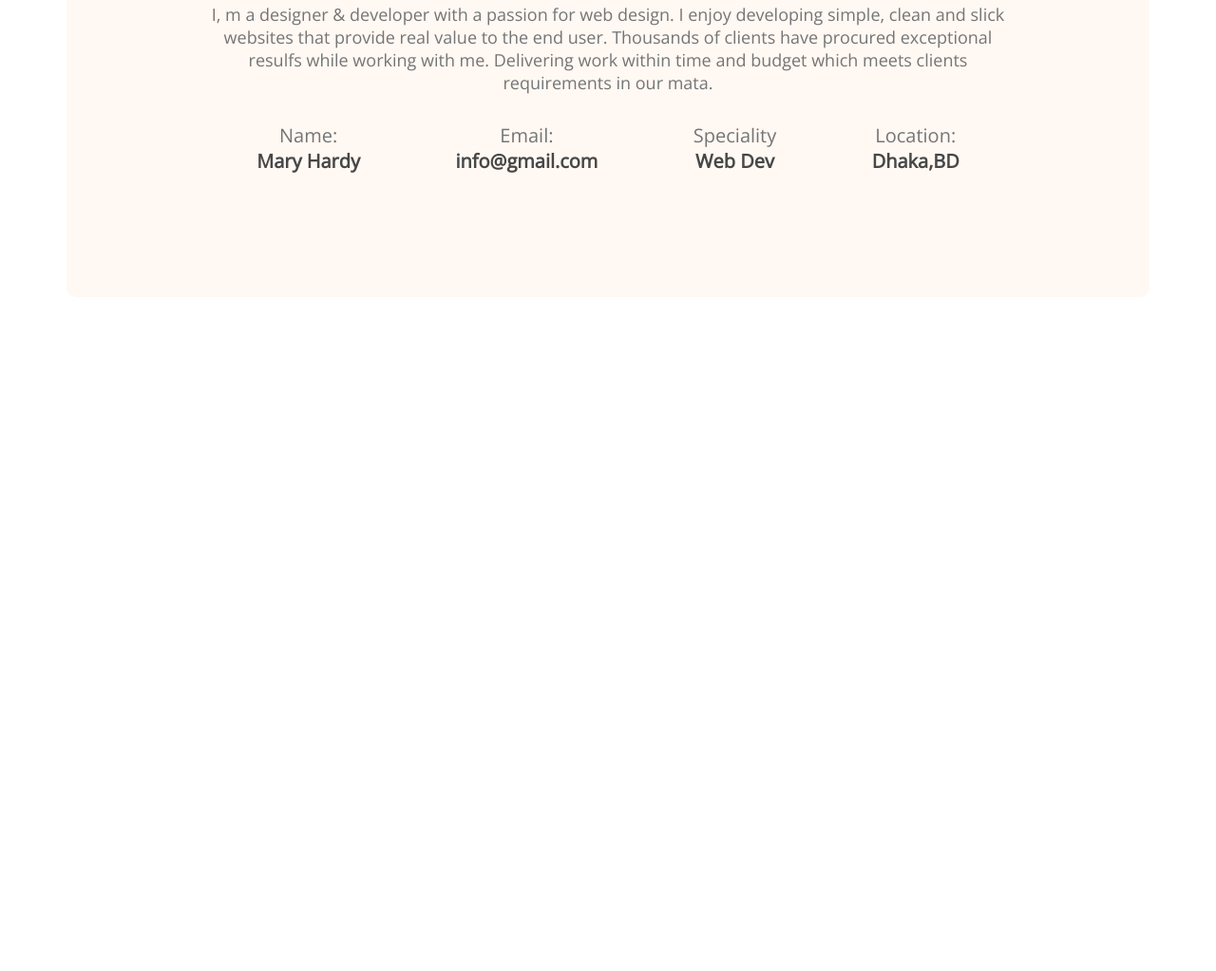
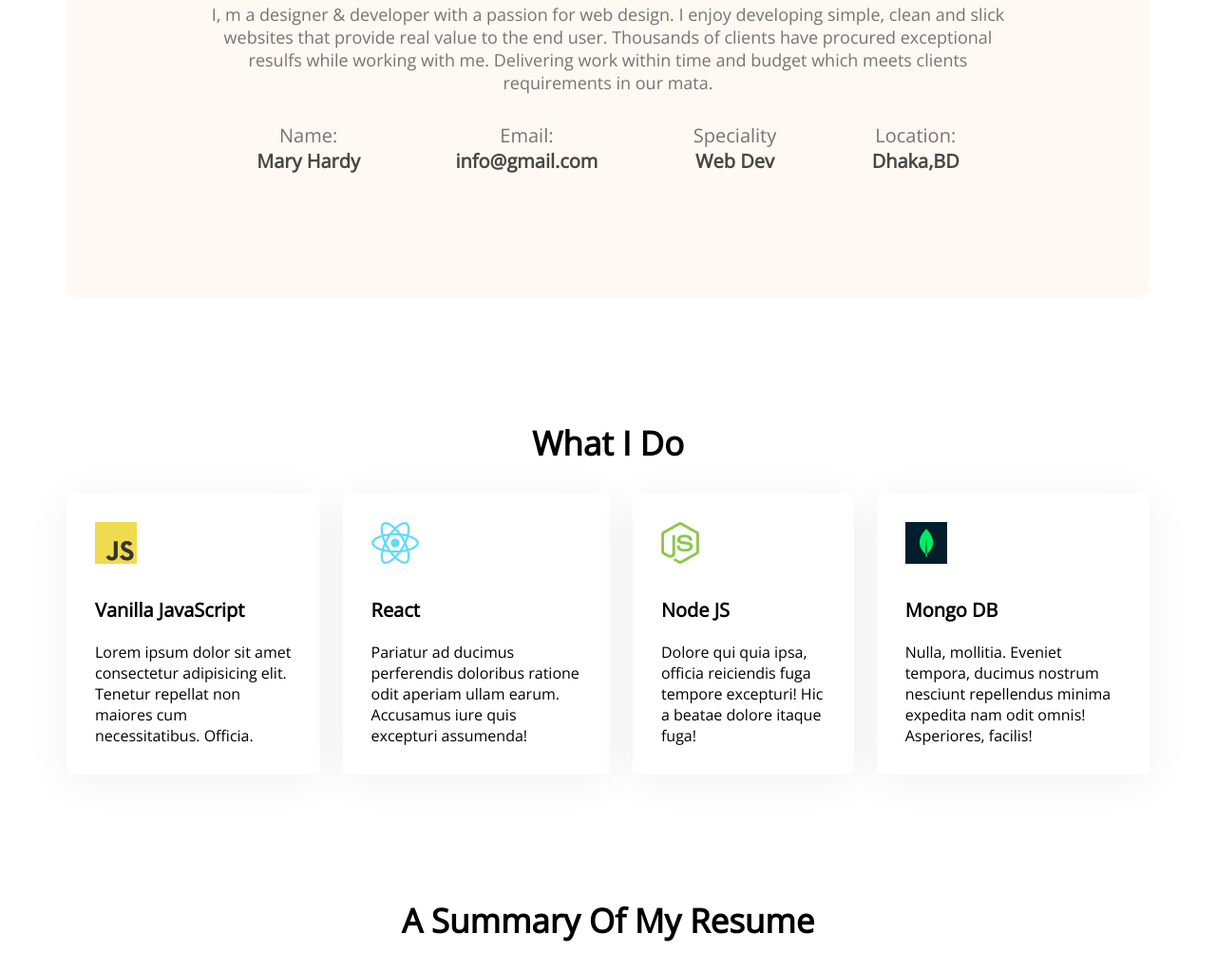
Before and after one commit to rabbiakash/devoloper-portfolio, a plain HTML site: page index.html in a window 1280 px wide. Shown: the part 1174-2197 px from the top of the page at 95% size. Before the commit the page ends 1487 px from the top, so only its background shows below. Drawn offline with nearby package versions, Linux system fonts and the light colour scheme.

Commit message:
added skill content

```diff
--- a/index.html
+++ b/index.html
@@ -58,6 +58,37 @@
             </div>
 
         </section>
+        <!-- what i do section -->
+        <section>
+            <h3 class="section-title">What I Do</h3>
+            <div class="skills-container">
+                <div class="skill">
+                    <img src="images/icons/js.png" alt="">
+                    <p class="skill-title">Vanilla JavaScript</p>
+                    <p class="skill-description">Lorem ipsum dolor sit amet consectetur adipisicing elit. Tenetur repellat non maiores cum necessitatibus. Officia.</p>
+                </div>
+                <div class="skill">
+                    <img src="images/icons/react.png" alt="">
+                    <p class="skill-title">React</p>
+                    <p class="skill-description">Pariatur ad ducimus perferendis doloribus ratione odit aperiam ullam earum. Accusamus iure quis excepturi assumenda!</p>
+                </div>
+                <div class="skill">
+                    <img src="images/icons/nodejs.png" alt="">
+                    <p class="skill-title">Node JS</p>
+                    <p class="skill-description">Dolore qui quia ipsa, officia reiciendis fuga tempore excepturi! Hic a beatae dolore itaque fuga!</p>
+                </div>
+                <div class="skill">
+                    <img src="images/icons/mongo.png" alt="">
+                    <p class="skill-title">Mongo DB</p>
+                    <p class="skill-description">Nulla, mollitia. Eveniet tempora, ducimus nostrum nesciunt repellendus minima expedita nam odit omnis! Asperiores, facilis!</p>
+                </div>
+            </div>
+        </section>
+        <!-- resume section -->
+        <section class="resume">
+            <h3 class="section-title">A Summary Of My Resume</h3>
+
+        </section>
     </main>
     <footer>
 
--- a/styles/portfolio.css
+++ b/styles/portfolio.css
@@ -77,15 +77,20 @@ main{
     max-width: 1140px;
    margin: 0 auto;
 }
+section{
+    margin-top: 130px;
+}
 /* about section styles */
+
 .about{
     text-align: center;
-margin-top: 130px;
+
 background: #FFF8F3;
 border-radius: 10px;
 padding: 130px 150px;
 }
 .section-title{
+    text-align: center;
 font-weight: 700;
 font-size: 35px;
 margin-bottom: 30px;
@@ -95,6 +100,7 @@ margin-bottom: 30px;
     color: #757575;
     font-size: 18px;
     margin-bottom: 30px;
+
 
 
 }
@@ -111,3 +117,27 @@ margin-bottom: 30px;
     font-size: 20px;
     color: #474747;
 }
+/* what i do styles */
+
+
+.skills-container{
+    display: flex;
+    gap: 24px;
+
+}
+.skill{
+    background: #FFFFFF;
+box-shadow: 0px 6px 50px rgba(0, 0, 0, 0.06);
+border-radius: 5px;
+padding: 30px;
+}
+.skill-title{
+    font-weight: 700;
+    font-size: 20px;
+    margin-top: 30px;
+    margin-bottom: 20px;
+
+}
+skill-description{
+    color: #757575;
+}
```
